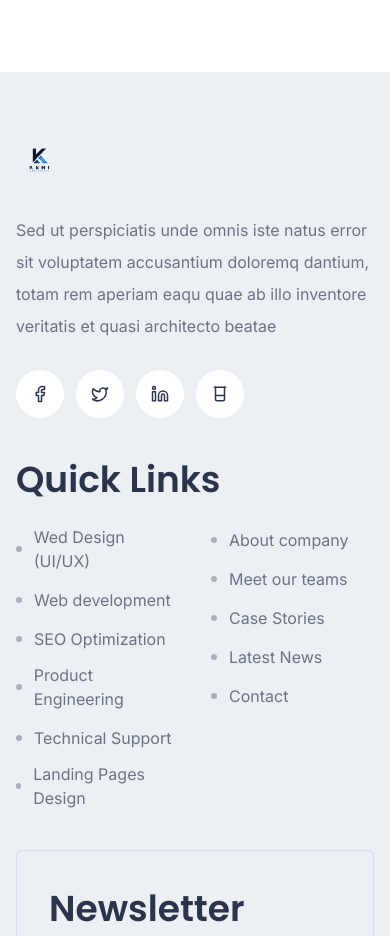
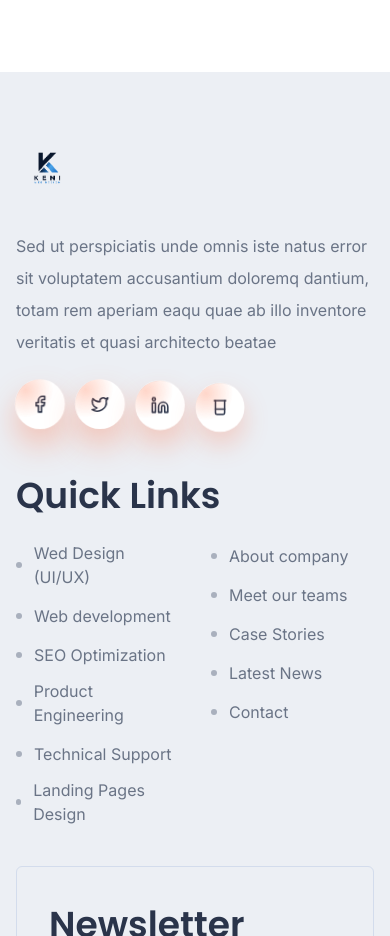
Before and after one commit to AshirafKanny/ASHITECH-CO.WEB, a Next.js app in the folder frontend/: page /contact in a window 390 px wide. Shown: the part 880-1816 px from the top of the page. Built offline with nearby package versions, Linux system fonts and the light colour scheme; no server answers.

Commit message:
feat: enhance visual elements in CoreDesignFeaturedSection, Footer, and WorkingProcessSection; add animations and improve styling

```diff
--- a/frontend/components/CoreDesignFeaturedSection.tsx
+++ b/frontend/components/CoreDesignFeaturedSection.tsx
@@ -32,7 +32,7 @@ const bottomCards: FeatureCard[] = [
 
 function ServiceFeatureCard({ title, icon: Icon }: FeatureCard) {
   return (
-    <article className="group flex min-h-56 w-full max-w-72 flex-col items-center justify-center rounded-md bg-[#181821] px-6 py-8 text-center transition-transform duration-300 hover:-translate-y-2 sm:min-h-64 sm:max-w-64 sm:px-8 sm:py-10">
+    <article className="core-feature-card group flex min-h-56 w-full max-w-72 flex-col items-center justify-center rounded-md bg-[#181821]/85 px-6 py-8 text-center transition-transform duration-300 hover:-translate-y-2 sm:min-h-64 sm:max-w-64 sm:px-8 sm:py-10">
       <Icon size={50} strokeWidth={1.4} className="text-[#ff5e2e]" aria-hidden="true" />
       <h3 className="mt-6 text-2xl font-semibold leading-tight text-white sm:mt-8 sm:text-4xl sm:leading-12">{title}</h3>
       <span className="mt-6 inline-flex text-white transition-transform duration-300 group-hover:translate-x-2" aria-hidden="true">
--- a/frontend/components/Footer.tsx
+++ b/frontend/components/Footer.tsx
@@ -23,9 +23,9 @@ export default function Footer() {
               <Image
                 src="/keniwebdesign-01.png"
                 alt="KENI WEB DESIGN logo"
-                width={240}
-                height={80}
-                className="h-12 w-auto sm:h-14"
+                width={320}
+                height={120}
+                className="h-16 w-auto sm:h-20"
               />
               <span className="sr-only">KENI WEB DESIGN</span>
             </Link>
@@ -40,7 +40,7 @@ export default function Footer() {
                 <a
                   key={`social-${index}`}
                   href="#"
-                  className="grid h-12 w-12 place-items-center rounded-full bg-white text-[#ff6b3d] transition-colors hover:bg-[#ff6b3d] hover:text-white"
+                  className="footer-social-icon grid h-12 w-12 place-items-center rounded-full bg-white text-[#ff6b3d] transition-colors hover:bg-[#ff6b3d] hover:text-white"
                   aria-label="Social profile"
                 >
                   <Icon size={18} aria-hidden="true" />
--- a/frontend/components/WorkingProcessSection.tsx
+++ b/frontend/components/WorkingProcessSection.tsx
@@ -33,6 +33,11 @@ const processSteps = [
 export default function WorkingProcessSection() {
   return (
     <section className="relative bg-white py-16 text-center md:py-24" aria-labelledby="working-process-heading">
+      <div className="working-clouds" aria-hidden="true" />
+      <div className="working-clouds working-clouds-alt" aria-hidden="true" />
+      <div className="working-lightning working-lightning-one" aria-hidden="true" />
+      <div className="working-lightning working-lightning-two" aria-hidden="true" />
+      <div className="working-lightning working-lightning-three" aria-hidden="true" />
       <div className="site-container">
         {/* Top label with dots */}
         <div className="mb-4 flex items-center justify-center gap-3">
--- a/frontend/styles/globals.css
+++ b/frontend/styles/globals.css
@@ -742,6 +742,160 @@ a {
   }
 }
 
+@keyframes working-cloud-drift {
+  0% {
+    transform: translate3d(-8%, -4%, 0);
+  }
+  50% {
+    transform: translate3d(6%, 2%, 0);
+  }
+  100% {
+    transform: translate3d(-8%, -4%, 0);
+  }
+}
+
+@keyframes working-lightning-flash {
+  0%,
+  92%,
+  100% {
+    opacity: 0;
+  }
+  93% {
+    opacity: 0.8;
+  }
+  94% {
+    opacity: 0.2;
+  }
+  95% {
+    opacity: 0.9;
+  }
+  96% {
+    opacity: 0.1;
+  }
+  97% {
+    opacity: 0.7;
+  }
+}
+
+.working-lightning {
+  position: absolute;
+  z-index: 1;
+  width: 160px;
+  height: 220px;
+  pointer-events: none;
+  background: linear-gradient(
+    130deg,
+    rgba(255, 255, 255, 0.75),
+    rgba(255, 255, 255, 0.05) 60%
+  );
+  clip-path: polygon(45% 0%, 55% 0%, 50% 30%, 65% 30%, 42% 100%, 52% 60%, 38% 60%);
+  filter: blur(0.4px) drop-shadow(0 0 12px rgba(255, 255, 255, 0.6));
+  animation: working-lightning-flash 6.8s infinite;
+}
+
+.working-lightning-one {
+  left: 12%;
+  top: 8%;
+  animation-delay: 0.6s;
+}
+
+.working-lightning-two {
+  right: 18%;
+  top: 6%;
+  animation-delay: 2.1s;
+  transform: scale(0.9) rotate(-6deg);
+}
+
+.working-lightning-three {
+  left: 62%;
+  top: 14%;
+  animation-delay: 3.6s;
+  transform: scale(0.75) rotate(8deg);
+}
+
+@keyframes footer-social-float {
+  0% {
+    transform: translateY(0) scale(1);
+    box-shadow: 0 10px 22px rgba(255, 107, 61, 0.2);
+  }
+  50% {
+    transform: translateY(-6px) scale(1.04);
+    box-shadow: 0 16px 30px rgba(255, 107, 61, 0.35);
+  }
+  100% {
+    transform: translateY(0) scale(1);
+    box-shadow: 0 10px 22px rgba(255, 107, 61, 0.2);
+  }
+}
+
+@keyframes footer-social-glow {
+  0% {
+    opacity: 0.45;
+    transform: scale(0.9);
+  }
+  50% {
+    opacity: 0.9;
+    transform: scale(1.15);
+  }
+  100% {
+    opacity: 0.45;
+    transform: scale(0.9);
+  }
+}
+
+.footer-social-icon {
+  position: relative;
+  overflow: hidden;
+  animation: footer-social-float 3.6s ease-in-out infinite;
+}
+
+.footer-social-icon::after {
+  content: "";
+  position: absolute;
+  inset: -40% 20% 20% -40%;
+  background: radial-gradient(circle, rgba(255, 107, 61, 0.35), transparent 60%);
+  opacity: 0.6;
+  animation: footer-social-glow 4.2s ease-in-out infinite;
+}
+
+.footer-social-icon:nth-child(2) {
+  animation-delay: 0.4s;
+}
+
+.footer-social-icon:nth-child(3) {
+  animation-delay: 0.8s;
+}
+
+.footer-social-icon:nth-child(4) {
+  animation-delay: 1.2s;
+}
+
+.working-clouds {
+  position: absolute;
+  inset: 0;
+  z-index: 0;
+  pointer-events: none;
+  background:
+    radial-gradient(circle at 20% 15%, rgba(10, 16, 28, 0.28), transparent 45%),
+    radial-gradient(circle at 80% 20%, rgba(12, 18, 32, 0.25), transparent 50%),
+    radial-gradient(circle at 30% 70%, rgba(8, 12, 22, 0.22), transparent 50%),
+    radial-gradient(circle at 70% 80%, rgba(8, 12, 22, 0.2), transparent 55%);
+  filter: blur(18px);
+  opacity: 0.9;
+  animation: working-cloud-drift 24s ease-in-out infinite;
+}
+
+.working-clouds-alt {
+  background:
+    radial-gradient(circle at 10% 30%, rgba(6, 10, 18, 0.26), transparent 45%),
+    radial-gradient(circle at 90% 40%, rgba(12, 18, 32, 0.2), transparent 55%),
+    radial-gradient(circle at 45% 60%, rgba(10, 16, 28, 0.22), transparent 50%);
+  filter: blur(26px);
+  opacity: 0.7;
+  animation-duration: 32s;
+  animation-direction: alternate;
+}
+
 .pricing-glass {
   backdrop-filter: blur(18px);
   -webkit-backdrop-filter: blur(18px);
```
